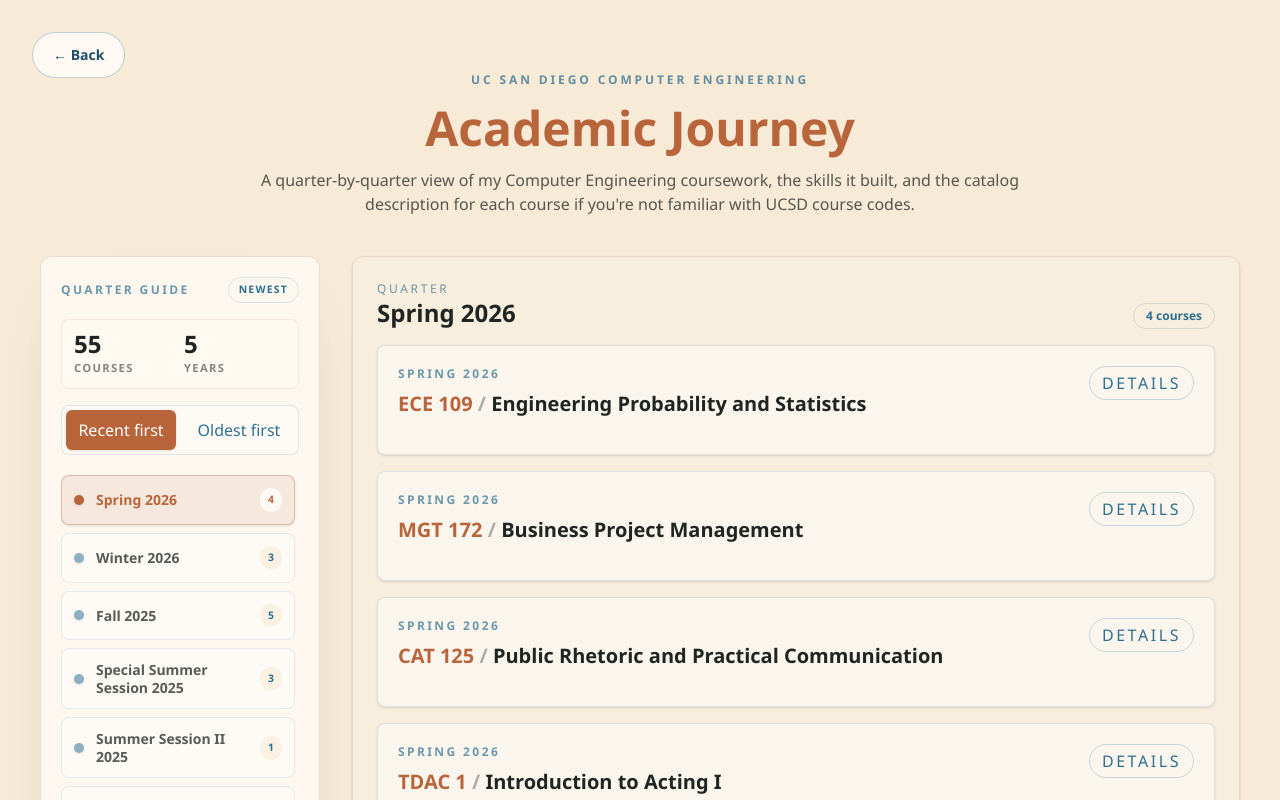
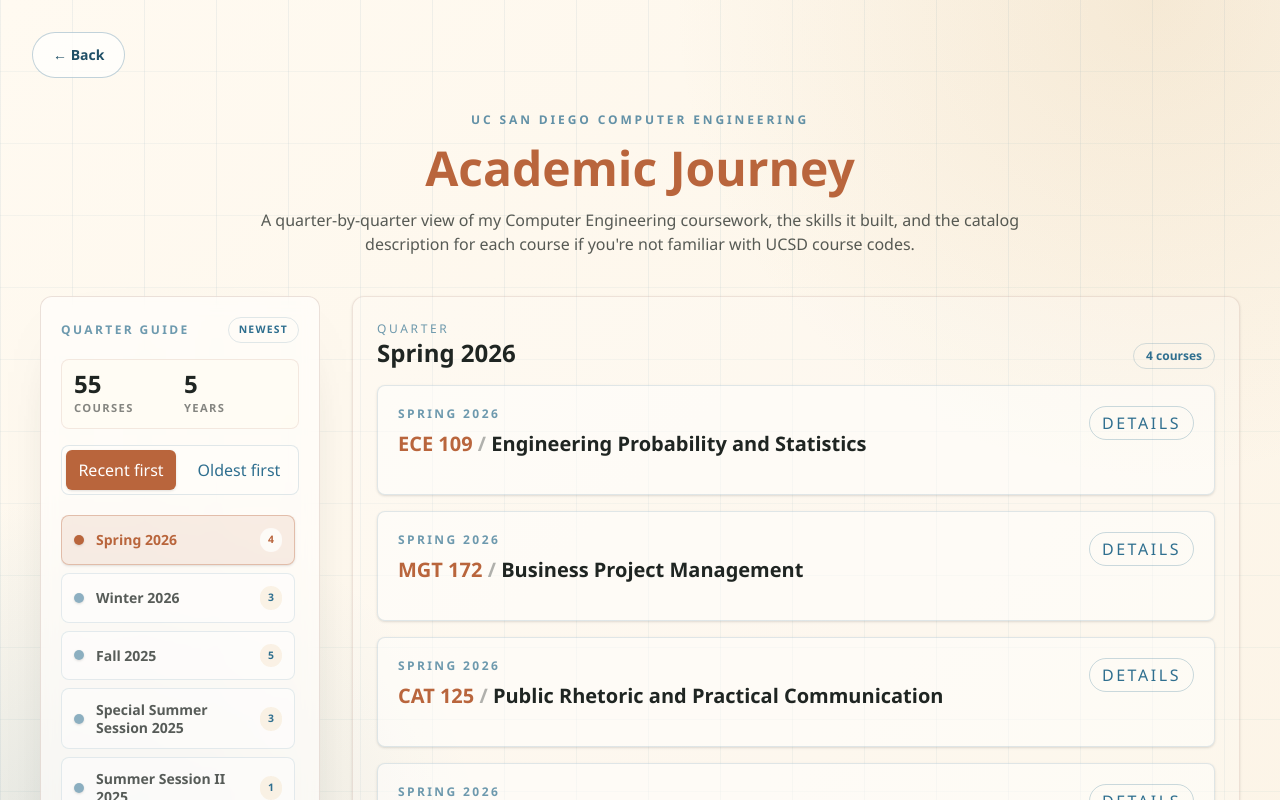
Before and after one commit to acjeter/acjeter.github.io, a React (Vite) app: page /courses in a window 1280 px wide. Shown: the top 800 px of the page. Built offline with nearby package versions, Linux system fonts and the light colour scheme.

Commit message:
Fixed academic page background bug.

```diff
--- a/src/pages/Courses.tsx
+++ b/src/pages/Courses.tsx
@@ -9,6 +9,7 @@
 import { useEffect, useState } from 'react';
 import { motion } from 'framer-motion';
 import BackButton from '../components/BackButton';
+import { PageShell } from '../components/design-system';
 import { quarters, type Course } from '../data/academics';
 import { getSkillsByIds } from '../data/skills';
 
@@ -116,14 +117,14 @@
   };
 
   return (
-    <div className="min-h-screen bg-sand text-desert-dark p-6 md:p-10 relative">
+    <PageShell>
       <BackButton />
 
-      <main className="mx-auto max-w-7xl">
+      <div className="mx-auto max-w-7xl px-6 py-20 pt-28 text-desert-dark md:px-10">
         <motion.header
           initial={{ opacity: 0, y: 16 }}
           animate={{ opacity: 1, y: 0 }}
-          className="mx-auto mb-10 max-w-4xl pt-8 text-center"
+          className="mx-auto mb-10 max-w-4xl text-center"
         >
           <p className="text-xs font-semibold uppercase tracking-[0.24em] text-ucsd-blue/75">UC San Diego Computer Engineering</p>
           <h1 className="mt-4 text-4xl font-bold text-terracotta md:text-5xl">Academic Journey</h1>
@@ -250,8 +251,8 @@
             })}
           </div>
         </section>
-      </main>
-    </div>
+      </div>
+    </PageShell>
   );
 };
 
```
